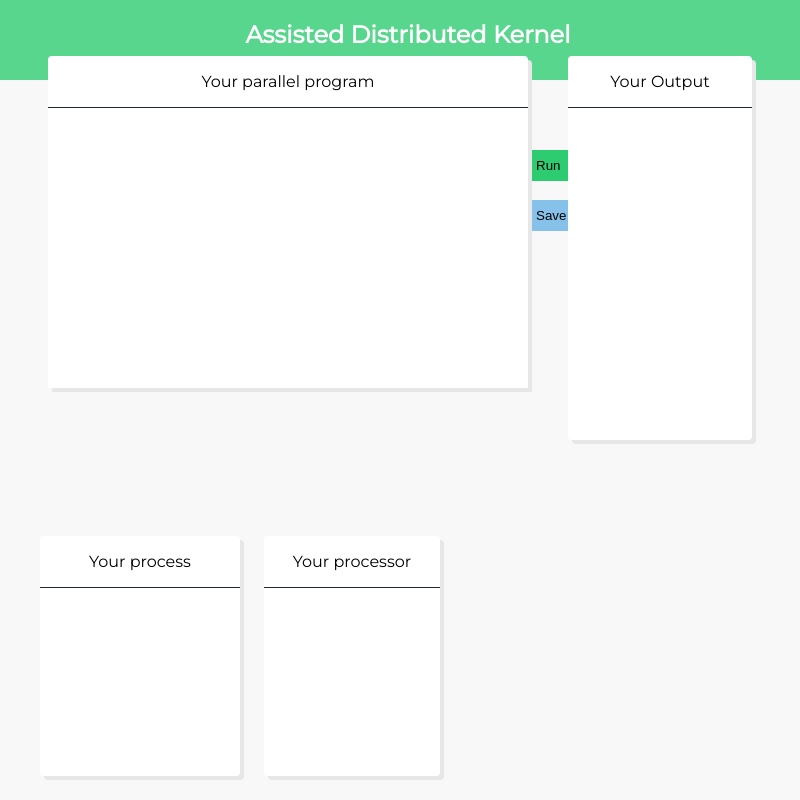
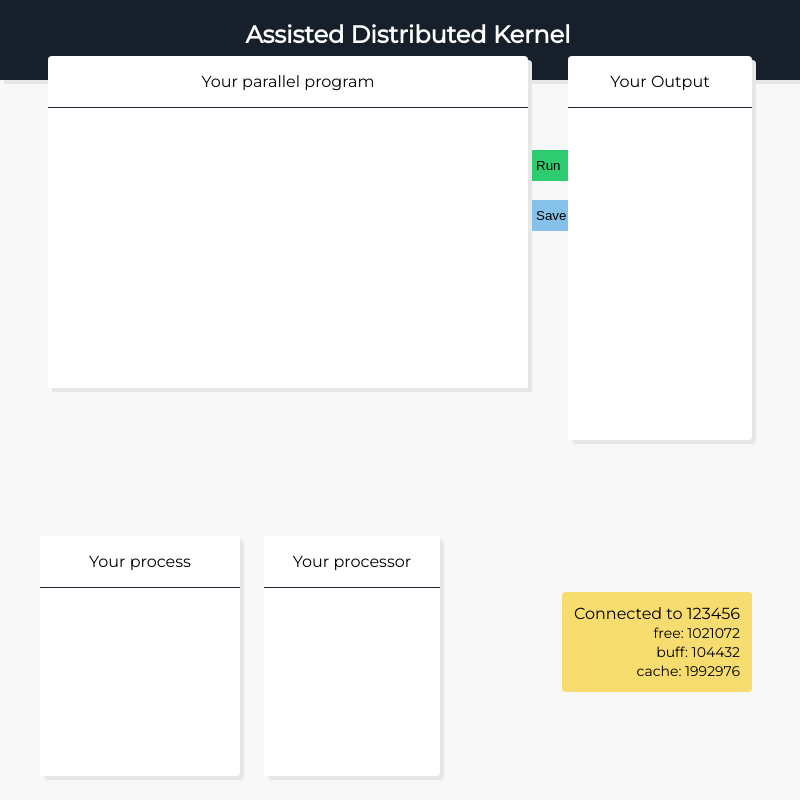
Before and after one commit to DhanviDesai/ADK, an Electron app: page NodePeer/index.html in a window 800 px wide. Drawn offline with Linux system fonts and the light colour scheme; a web font is replaced by a local one.

Commit message:
Make Repo public

```diff
--- a/NodePeer/DrawChart.js
+++ b/NodePeer/DrawChart.js
@@ -1,4 +1,4 @@
-//var childProcess = require('child_process');
+var childProcess = require('child_process');
 var ctx = document.getElementById("myChart").getContext('2d');
 
 function handleUpdate(chart,label,data){
@@ -57,7 +57,7 @@ function drawChart(){
   });
   setTimeout(() => {
     drawChart();
-  },1000);
+  },3000);
 }
 
 
--- a/NodePeer/distriADK.css
+++ b/NodePeer/distriADK.css
@@ -136,6 +136,10 @@ font-family: 'Montserrat';
   padding: 8px;
 }
 
+.resourceInformation{
+  font-size: 14px;
+}
+
 .extraInformtaion:hover .extraInformationGraph{
   visibility: visible;
 }
@@ -238,7 +242,8 @@ z-index: 11;
   left: 0;
   color: #fff;
   height: 10%;
-  background-color:  #58d68d ;
+  background-color:#17202a;
+  box-shadow: 4px 4px #e7e7e7;
 }
 
 #header h2{
--- a/NodePeer/index.html
+++ b/NodePeer/index.html
@@ -77,16 +77,17 @@
   <canvas id="myChart"></canvas>
 
   <div id="showExtraInformation">
+    <p class="extraInformtaion">Connected to 123456 <span class="resourceInformation"> <br>free: 1021072<br>buff: 104432<br>cache: 1992976</span></p>
   </div>
 
   <script> window.$ = window.jQuery = require('./jquery.min.js');</script>
   <script>var Chart = require('./Chart.bundle.min.js')</script>
-  <script>
+<!--  <script>
       var childProcess = require('child_process');
       var { getDirectPeerObjectList,getDirectPeerId,getMyId,getMyIdWait} = require('./interingsarch-client.js');
       var { send,recv,size,rank } = require('./distri-core.js');
       var { addReceivedProcess,addSentProcess,print } = require('./handleUi.js');
-    </script>
+    </script>-->
     <script src="codeEditADK.js"></script>
     <script>require('./DrawChart.js')</script>
   <!--  <script>require('./ExternalChart.js')</script>-->
--- a/NodePeer/temp1.js
+++ /dev/null
@@ -1 +0,0 @@
-function generateRandomData(){var list = new Array(1000000);var max = 10, min = -10;for(var i=0;i<1000000;i++){list[i] = Math.random()*(max-min)+min;}return list;}function genrateRandomData1(){var list = [];for(var i=0;i<11;i++){list.push(i);}return list;}var r = rank();var s = size();if(r==0){var list = generateRandomData();var ps = Math.floor(list.length/s);for(var p =1;p<s;p++){var portion = list.slice((p-1)*ps,p*ps);send({to:p,data:portion});}var rootPortion = list.slice((s-1) * ps,list.length);var localSum = rootPortion.reduce((prev,next) => prev+next);recv({from:'all'},(data) =>{localSum += data.reduce((prev,next) => prev+next);print(''+localSum);});}else{recv({from:0},(data) => {var sum = data.reduce((prev,next) => prev+next);send({to:0,data:sum});});}
```
Also changed, not shown: 1 other file.
